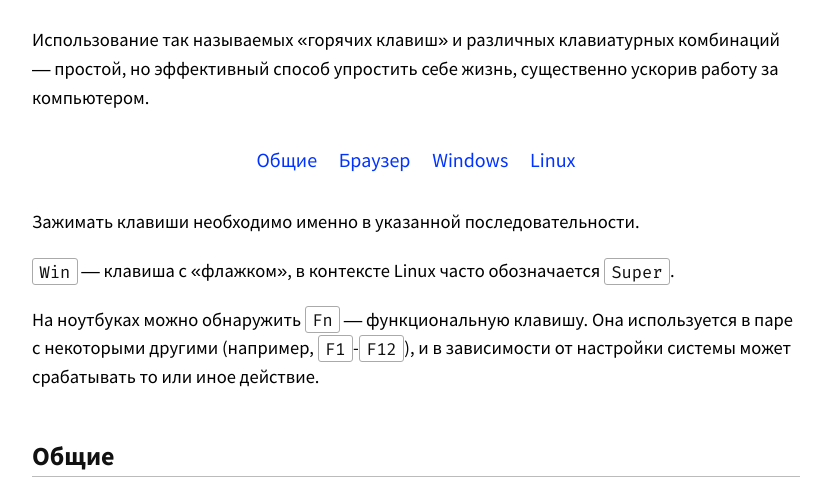
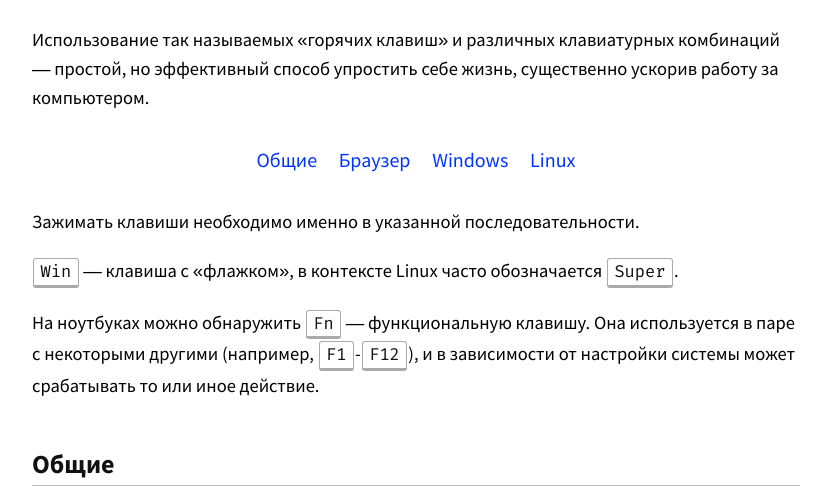
Before and after one commit to kogutenko/hotkeys, a plain HTML site: page index.html in a window 1280 px wide. Shown: the part 290-780 px from the top of the page, without its empty margins (224-1050 px from the left). Drawn offline with Linux system fonts and the light colour scheme.

Commit message:
Minor button style edits

```diff
--- a/resources/main.css
+++ b/resources/main.css
@@ -82,13 +82,17 @@ h2 > a::after {
     margin: 0 9px;
 }
 span {
+    display: inline-block;
     color: #111;
     font-size: 17px;
+    line-height: 1.5em;
     font-family: "Fira Code", monospace;
     background-color: #FFF;
     border: 1px solid #AAA;
-    padding: 1.5px 6.5px;
+    border-bottom-width: 3px;
+    padding: 0 6.5px;
     border-radius: 3px;
+    margin: 1px;
 }
 .cmd {
     background-color: transparent;
```
